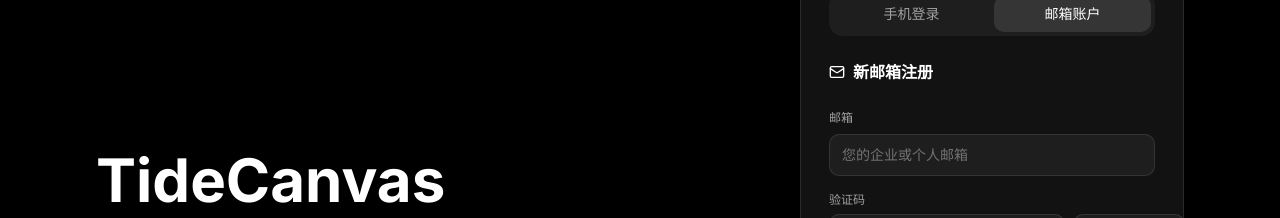
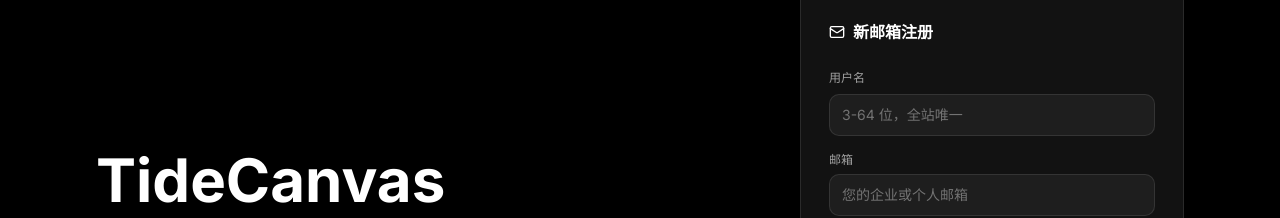
Before and after one commit to vit4Ss/tide-canvas, a Next.js app in the folder tide-canvas-web/: page /register in a window 1280 px wide. Shown: the part 148-366 px from the top of the page. Built offline with nearby package versions, Linux system fonts and the light colour scheme; no server answers.

Commit message:
feat(auth): 注册用户名改为必填且全站唯一

```diff
--- a/tide-canvas-web/src/app/(public)/register/page.tsx
+++ b/tide-canvas-web/src/app/(public)/register/page.tsx
@@ -14,6 +14,7 @@
   const router = useRouter();
   const { login } = useAuthStore();
   const [tab, setTab] = useState<"phone" | "email">("email");
+  const [username, setUsername] = useState("");
   const [email, setEmail] = useState("");
   const [code, setCode] = useState("");
   const [password, setPassword] = useState("");
@@ -52,10 +53,11 @@
   const handleSubmit = async (e: React.FormEvent) => {
     e.preventDefault();
     setError("");
+    if (username.trim().length < 3) { setError("用户名至少 3 位"); return; }
     if (password.length < 8) { setError("密码至少 8 位"); return; }
     setSubmitting(true);
     try {
-      const res = await authApi.register({ email, code, password, nickname: nickname.trim() || undefined });
+      const res = await authApi.register({ username: username.trim(), email, code, password, nickname: nickname.trim() || undefined });
       if (!res.success) {
         setError(res.message || "注册失败");
         return;
@@ -119,7 +121,16 @@
                 <div className="mb-4 rounded-lg bg-red-500/15 px-3 py-2 text-xs text-red-400">{error}</div>
               )}
 
-              <label className="text-xs text-neutral-400">邮箱</label>
+              <label className="text-xs text-neutral-400">用户名</label>
+              <input
+                value={username}
+                onChange={(e) => setUsername(e.target.value)}
+                required
+                placeholder="3-64 位，全站唯一"
+                className={inputCls}
+              />
+
+              <label className="mt-4 block text-xs text-neutral-400">邮箱</label>
               <input
                 value={email}
                 onChange={(e) => setEmail(e.target.value)}
```
Also changed, not shown: 1 other file (tests, documents, lock files or other folders).
